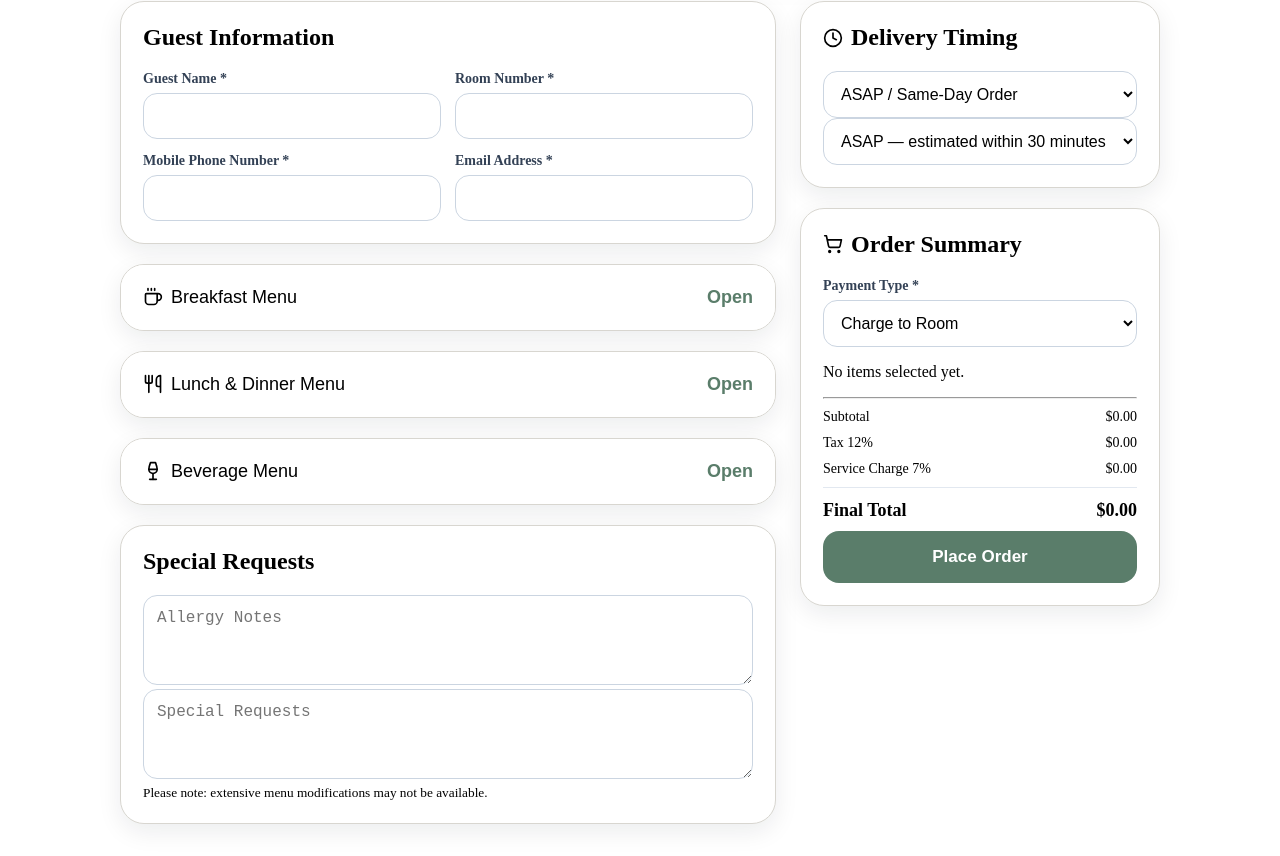
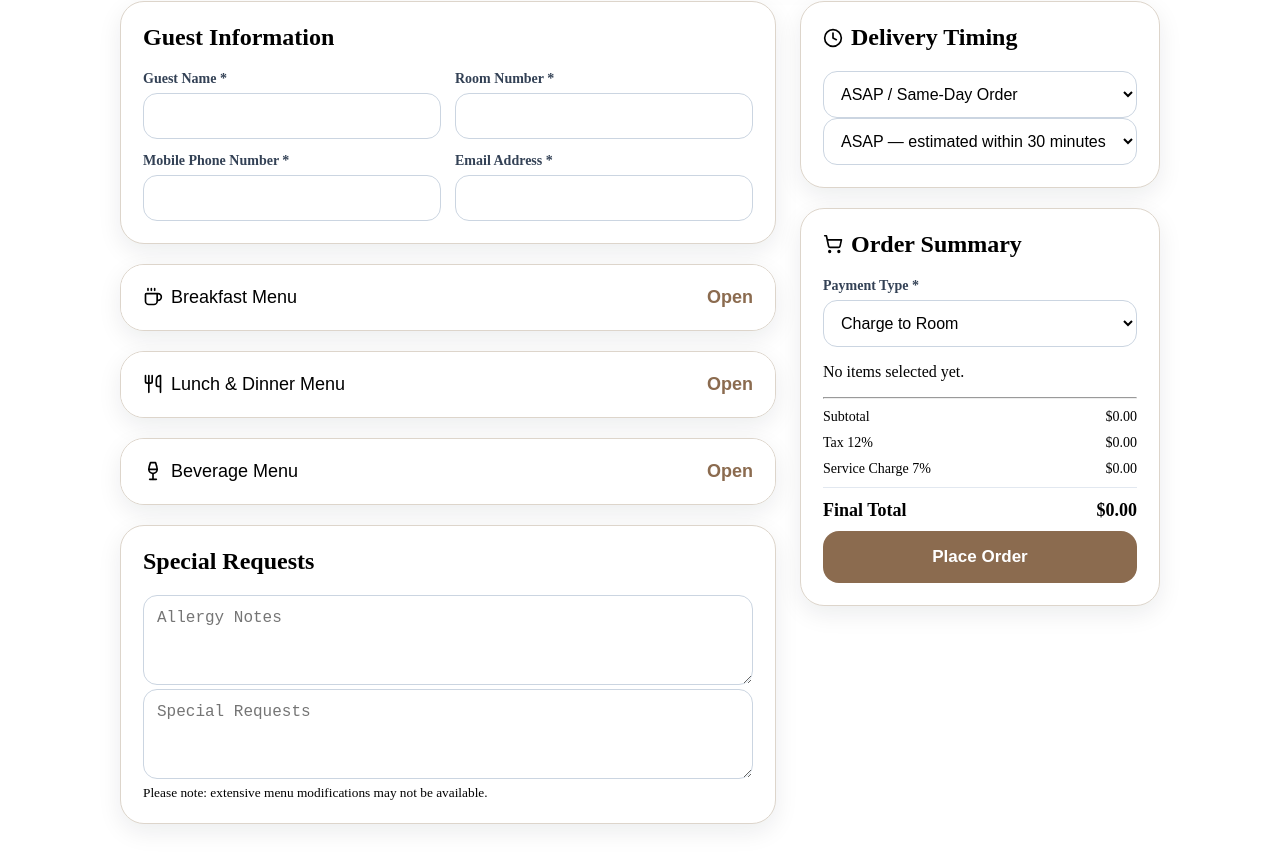
Before and after one commit to craft309/four-points-in-room-dining, a React (Vite) app: page / in a window 1280 px wide. Shown: the part 448-1304 px from the top of the page. Built offline with nearby package versions, Linux system fonts and the light colour scheme.

Commit message:
Lounge-Color-Palette

```diff
--- a/src/styles.css
+++ b/src/styles.css
@@ -1,10 +1,10 @@
 * { box-sizing: border-box; }
-#Green color Palette#
+#Lounge Color Palette#
 body {
   margin: 0;
   font-family: Arial, sans-serif;
-  background: #F8F8F6;
-  color: #2B2B2B;
+  background: #FAFAF7;
+  color: #1F2937;
 }
 
 .page {
@@ -20,7 +20,7 @@ body {
 
 .hero, .card {
   background: white;
-  border: 1px solid #D8D6D0;
+  border: 1px solid #DDD5CB;
   border-radius: 24px;
   box-shadow: 0 8px 24px rgba(15, 23, 42, 0.08);
 }
@@ -33,7 +33,7 @@ body {
 }
 
 .hero p {
-  color: #5A7D6A;
+  color: #8B6B4F;
   text-transform: uppercase;
   letter-spacing: 4px;
   font-size: 12px;
@@ -130,7 +130,7 @@ textarea {
 }
 
 .menu-header strong {
-  color: #5A7D6A;
+  color: #8B6B4F;
 }
 
 .menu-items {
@@ -162,7 +162,7 @@ textarea {
 }
 
 .item strong {
-  color: #5A7D6A;
+  color: #8B6B4F;
 }
 
 .qty {
@@ -210,7 +210,7 @@ textarea {
   width: 100%;
   border: 0;
   border-radius: 16px;
-  background: #5A7D6A;
+  background: #8B6B4F;
   color: white;
   padding: 16px;
   font-size: 17px;
```
